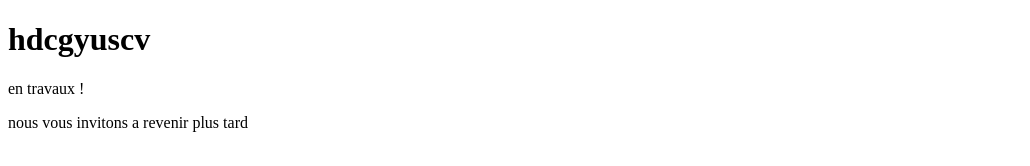
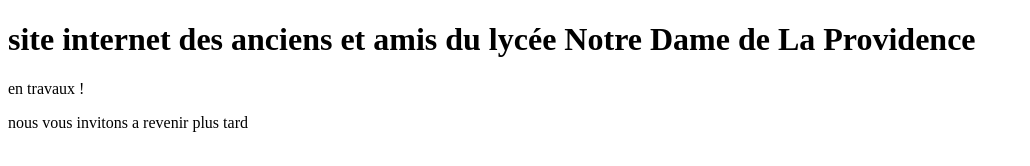
Before and after one commit to arthurdlc/ancienlyceendlp, a plain HTML site: page index.html in a window 1280 px wide. Shown: the whole page, without its empty margins (0-1030 px from the left). Drawn offline with Linux system fonts and the light colour scheme.

Commit message:
first commit

```diff
--- a/index.html
+++ b/index.html
@@ -6,7 +6,7 @@
     <title>site internet des anciens et amis du lycée Notre Dame de La Providence</title>
 </head>
 <body>
-    <h1>hdcgyuscv</h1>
+    <h1>site internet des anciens et amis du lycée Notre Dame de La Providence</h1>
     <p>en travaux !</p>
 
     <p> nous vous invitons a revenir plus tard</p>
```
